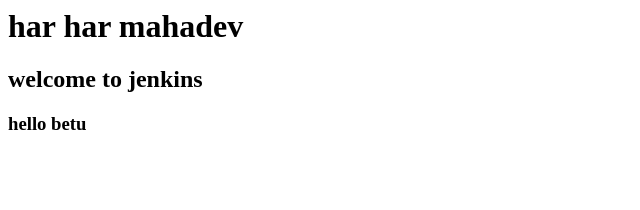
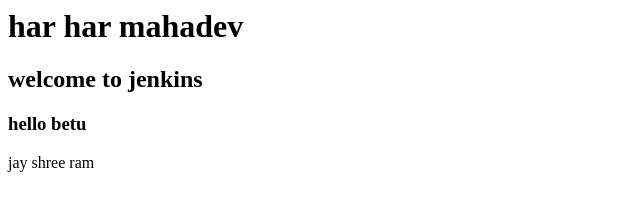
Before and after one commit to AnmolSingh8858/devops-jenkins12, a plain HTML site: page index.html in a window 1280 px wide. Shown: the whole page, without its empty margins (0-640 px from the left). Drawn offline with Linux system fonts and the light colour scheme.

Commit message:
Update index.html

```diff
--- a/index.html
+++ b/index.html
@@ -1,3 +1,4 @@
 <h1>har har mahadev</h1>
 <h2>welcome to jenkins<h2>
 <h3>hello betu</h3>
+  <p>jay shree ram</p>
```
